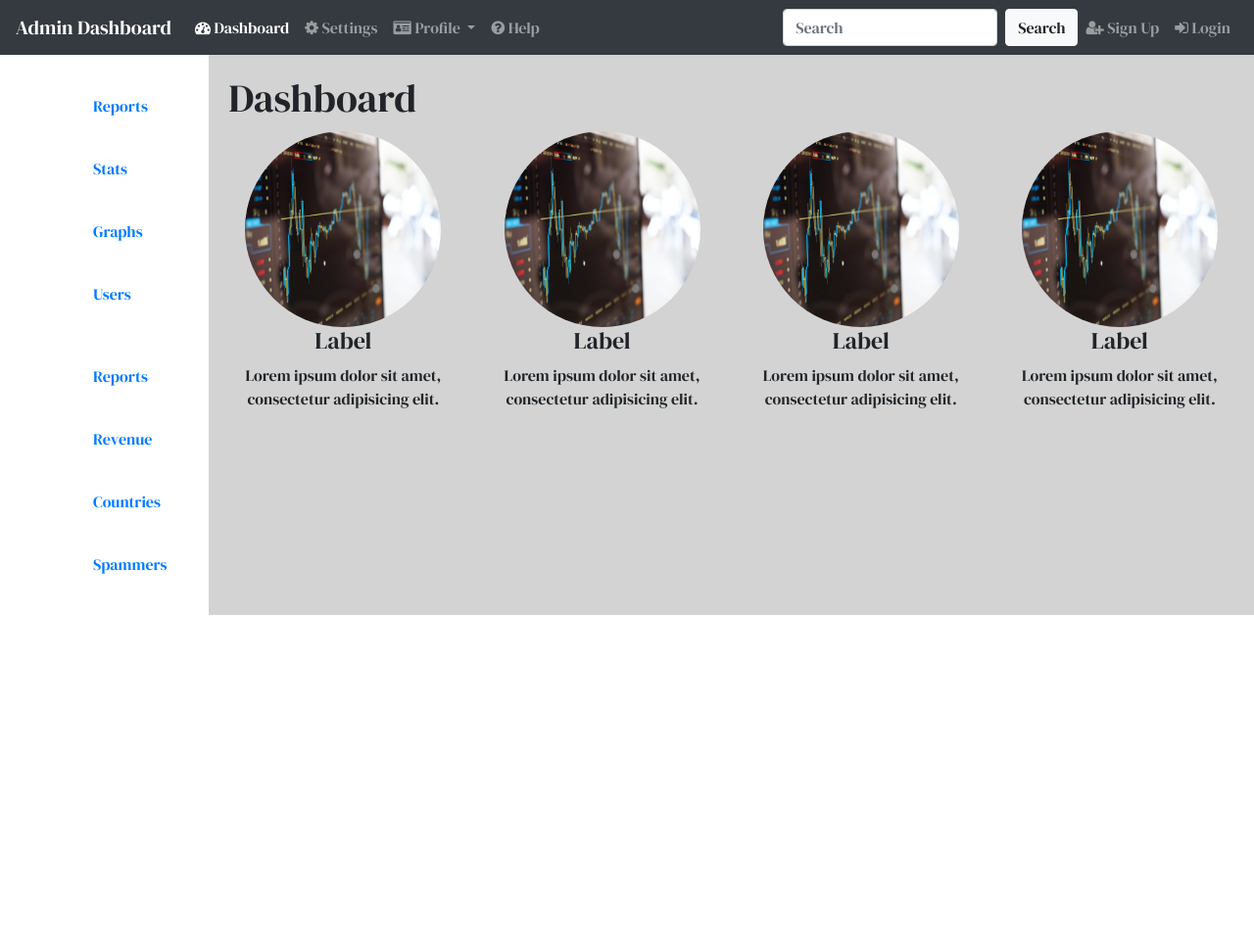
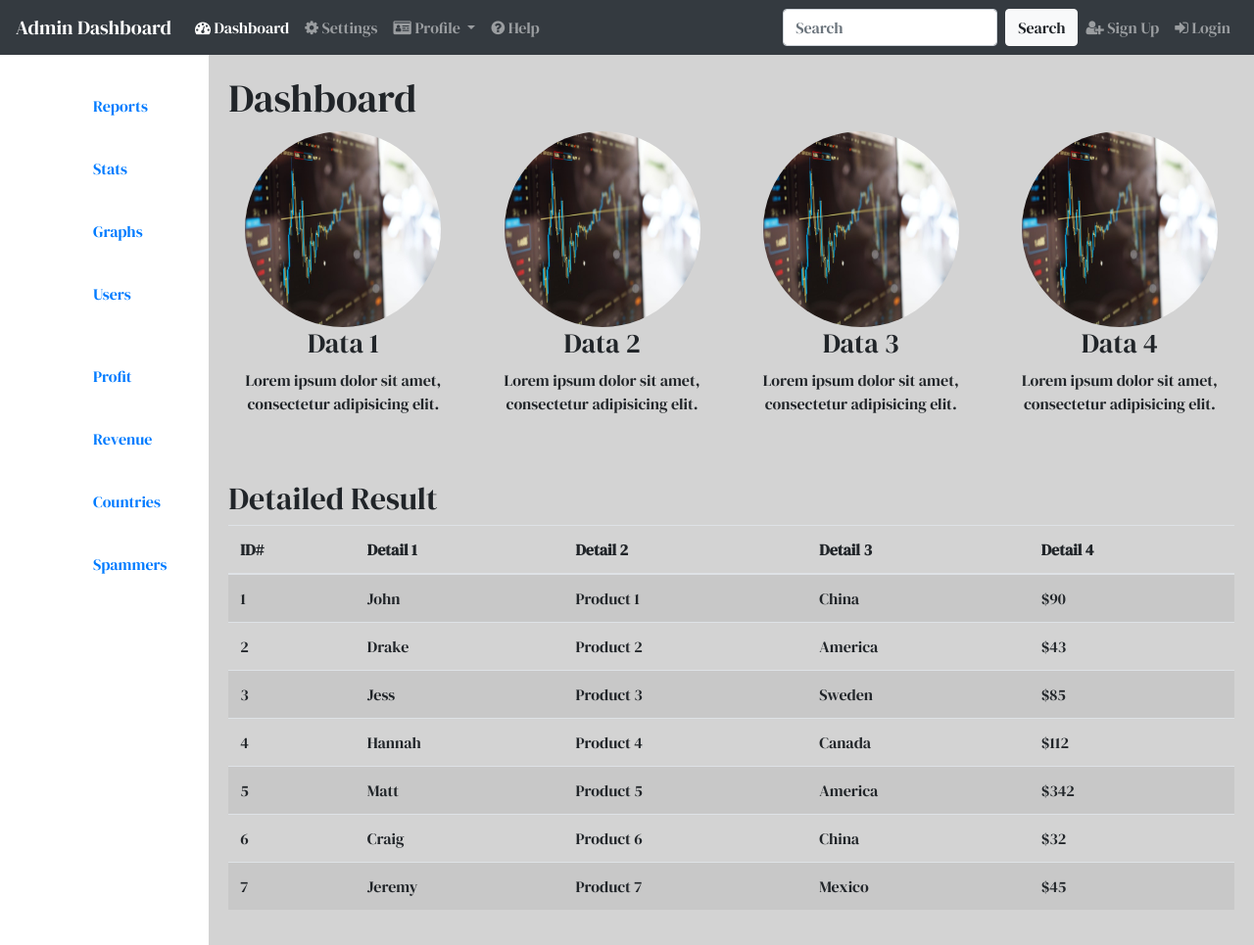
Before and after one commit to rjblee/admin_dashboard, a plain HTML site: page index.html in a window 1280 px wide. Shown: the whole page at 98% size. Before the commit the page ends 800 px from the top, so only its background shows below. Drawn offline with nearby package versions, Linux system fonts and the light colour scheme.

Commit message:
Add main section

```diff
--- a/index.html
+++ b/index.html
@@ -74,7 +74,7 @@
                     <li><a href="#">Users</a></li>
                 </ul>
                 <ul class="nav-sidebar">
-                    <li class="active"><a href="#">Reports</a></li>
+                    <li><a href="#">Profit</a></li>
                     <li><a href="#">Revenue</a></li>
                     <li><a href="#">Countries</a></li>
                     <li><a href="#">Spammers</a></li>
@@ -85,28 +85,96 @@
                 <div class="row placeholders">
                     <div class="col-6 col-sm-3 placeholder">
                         <img src="images/blue-and-yellow-graph-on-stock-market-monitor-159888.jpg"  class="img-responsive" width="200" height="200" alt="">
-                        <h4>Label</h4>
+                        <h3>Data 1</h3>
                         <p>Lorem ipsum dolor sit amet, consectetur adipisicing elit.</p>
                     </div>
                     <div class="col-6 col-sm-3 placeholder">
                         <img src="images/blue-and-yellow-graph-on-stock-market-monitor-159888.jpg"  class="img-responsive" width="200" height="200" alt="">
-                        <h4>Label</h4>
+                        <h3>Data 2</h3>
                         <p>Lorem ipsum dolor sit amet, consectetur adipisicing elit.</p>
                     </div>
                     <div class="col-6 col-sm-3 placeholder">
                         <img src="images/blue-and-yellow-graph-on-stock-market-monitor-159888.jpg"  class="img-responsive" width="200" height="200" alt="">
-                        <h4>Label</h4>
+                        <h3>Data 3</h3>
                         <p>Lorem ipsum dolor sit amet, consectetur adipisicing elit.</p>
                     </div>
                     <div class="col-6 col-sm-3 placeholder">
                         <img src="images/blue-and-yellow-graph-on-stock-market-monitor-159888.jpg"  class="img-responsive" width="200" height="200" alt="">
-                        <h4>Label</h4>
+                        <h3>Data 4</h3>
                         <p>Lorem ipsum dolor sit amet, consectetur adipisicing elit.</p>
                     </div>
                 </div>
+                <div class="detailed-result">
+                    <h2 class="sub-header">Detailed Result</h2>
+                    <div class="table-responsive">
+                        <table class="table table-striped">
+                            <thead>
+                                <tr>
+                                    <th>ID#</th>
+                                    <th>Detail 1</th>
+                                    <th>Detail 2</th>
+                                    <th>Detail 3</th>
+                                    <th>Detail 4</th>
+                                </tr>
+                            </thead>
+                            <tbody>
+                                <tr>
+                                    <td>1</td>
+                                    <td>John</td>
+                                    <td>Product 1</td>
+                                    <td>China</td>
+                                    <td>$90</td>
+                                </tr>
+                                <tr>
+                                    <td>2</td>
+                                    <td>Drake</td>
+                                    <td>Product 2</td>
+                                    <td>America</td>
+                                    <td>$43</td>
+                                </tr>
+                                <tr>
+                                    <td>3</td>
+                                    <td>Jess</td>
+                                    <td>Product 3</td>
+                                    <td>Sweden</td>
+                                    <td>$85</td>
+                                </tr>
+                                <tr>
+                                    <td>4</td>
+                                    <td>Hannah</td>
+                                    <td>Product 4</td>
+                                    <td>Canada</td>
+                                    <td>$112</td>
+                                </tr>
+                                <tr>
+                                    <td>5</td>
+                                    <td>Matt</td>
+                                    <td>Product 5</td>
+                                    <td>America</td>
+                                    <td>$342</td>
+                                </tr>
+                                <tr>
+                                    <td>6</td>
+                                    <td>Craig</td>
+                                    <td>Product 6</td>
+                                    <td>China</td>
+                                    <td>$32</td>
+                                </tr>
+                                <tr>
+                                    <td>7</td>
+                                    <td>Jeremy</td>
+                                    <td>Product 7</td>
+                                    <td>Mexico</td>
+                                    <td>$45</td>
+                                </tr>
 
+                            </tbody>
+                        </table>
+                    </div>
+                </div>
             </div>
         </div>
+
     </div>
 
     <script src="https://code.jquery.com/jquery-3.4.1.slim.min.js" integrity="sha384-J6qa4849blE2+poT4WnyKhv5vZF5SrPo0iEjwBvKU7imGFAV0wwj1yYfoRSJoZ+n" crossorigin="anonymous"></script>
```
